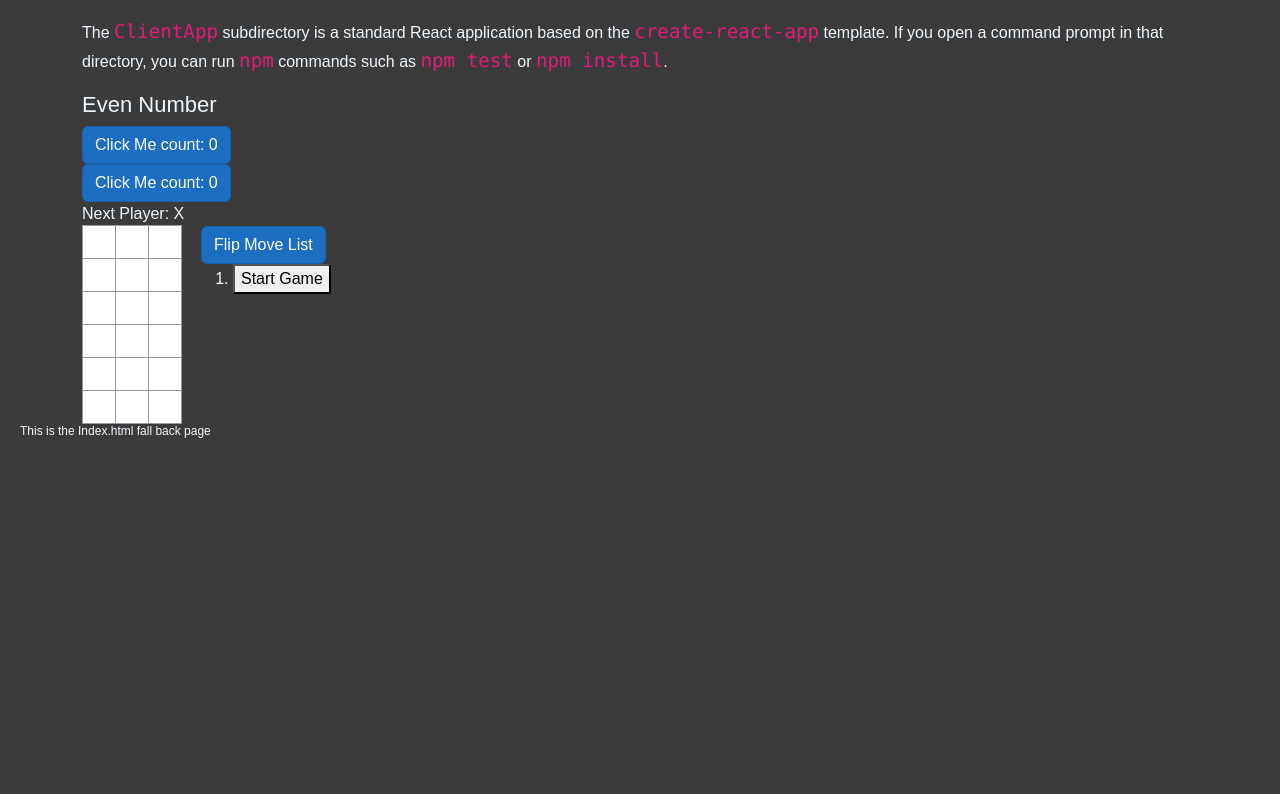
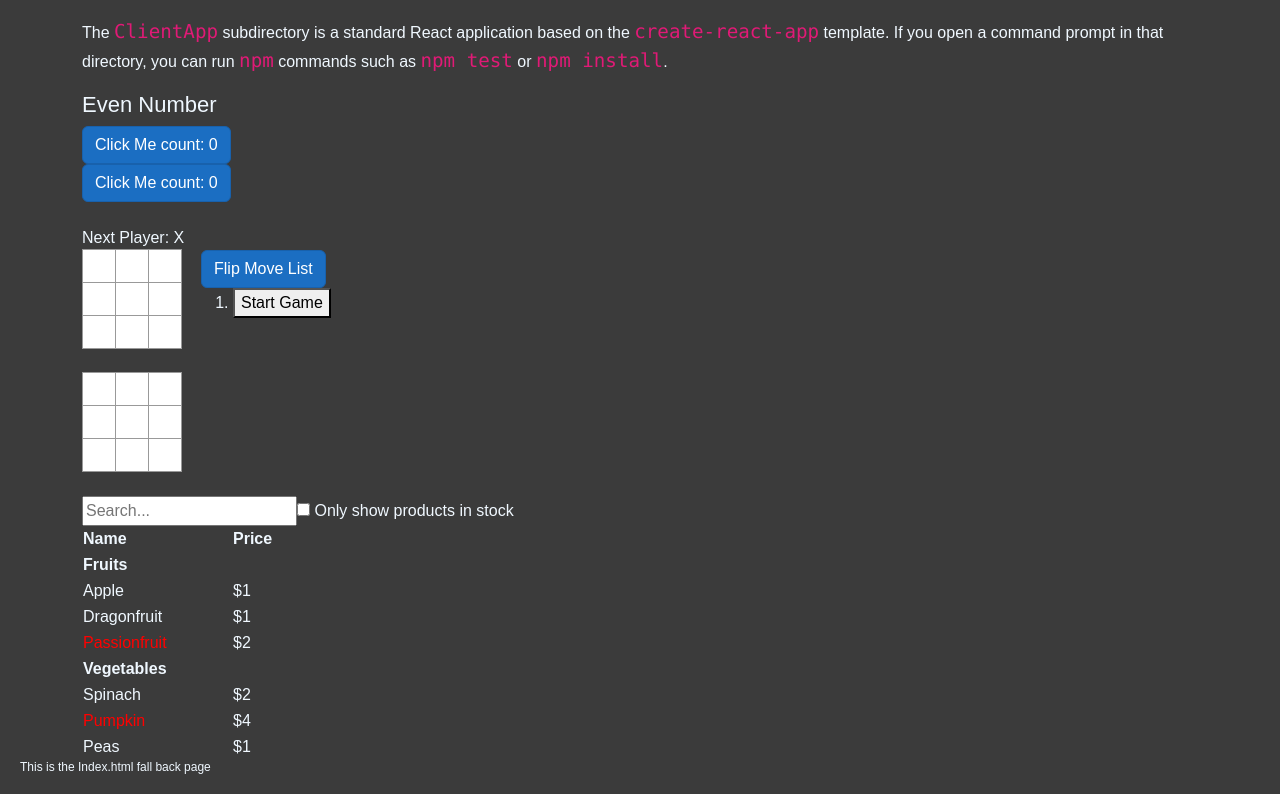
Before and after one commit to Spiffy07/AnotherTwitchApp, a React (Create React App) app in the folder ClientApp/: page / in a window 1280 px wide. Shown: the part 423-1217 px from the top of the page. Before the commit the page ends 881 px from the top, so only its background shows below. Built offline with nearby package versions, Linux system fonts and the light colour scheme.

Commit message:
Add ProductTable component and integrate it into Home; update Game and GameTs components for better layout.

```diff
--- a/ClientApp/src/components/Home.js
+++ b/ClientApp/src/components/Home.js
@@ -2,6 +2,7 @@ import React, { Component } from 'react';
 import MyComponent from './Test';
 import Game from './TicTacToeTut/TicTacToeTut';
 import GameTs from './TicTacToeTut/TicTacToeTs';
+import MyProductTable from './ProductTableTutorial/ProductTable';
 
 
 export class Home extends Component {
@@ -25,8 +26,12 @@ export class Home extends Component {
         </ul>
         <p>The <code>ClientApp</code> subdirectory is a standard React application based on the <code>create-react-app</code> template. If you open a command prompt in that directory, you can run <code>npm</code> commands such as <code>npm test</code> or <code>npm install</code>.</p>
         <MyComponent />
+        <br/>
         <Game />
+        <br/>
         <GameTs />
+        <br/>
+        <MyProductTable/>
       </div>
     );
   }
--- /dev/null
+++ b/ClientApp/src/components/ProductTableTutorial/ProductTable.tsx
@@ -0,0 +1,141 @@
+import React, { useState } from "react";
+
+function ProductCategoryRow({ category }: { category: string }) {
+  return (
+    <tr>
+      <th colSpan={2}>{category}</th>
+    </tr>
+  );
+}
+
+function ProductRow({ product }: { product: Product }) {
+  const name = product.stocked ? (
+    product.name
+  ) : (
+    <span style={{ color: "red" }}>{product.name}</span>
+  );
+
+  return (
+    <tr>
+      <td width={150}>{name}</td>
+      <td>{product.price}</td>
+    </tr>
+  );
+}
+
+function ProductTable({
+  products,
+  filterText,
+  inStockOnly,
+}: {
+  products: Product[];
+  filterText: string;
+  inStockOnly: boolean;
+}) {
+  const rows: React.JSX.Element[] = [];
+  let lastCategory: string | null = null;
+
+  products.forEach((product) => {
+    if (product.category !== lastCategory) {
+      rows.push(
+        <ProductCategoryRow
+          category={product.category}
+          key={product.category}
+        />
+      );
+    }
+    if (product.name.toLowerCase().startsWith(filterText.toLowerCase())) {
+        if (!inStockOnly) rows.push(<ProductRow product={product} key={product.name} />);
+        else if (product.stocked) rows.push(<ProductRow product={product} key={product.name} />);
+    }
+    lastCategory = product.category;
+  });
+
+  return (
+    <table width={240}>
+      <thead>
+        <tr>
+          <th>Name</th>
+          <th>Price</th>
+        </tr>
+      </thead>
+      <tbody>{rows}</tbody>
+    </table>
+  );
+}
+
+interface StateProps {
+  filterText: string;
+  inStockOnly: boolean;
+  onFilterTextChange: Function;
+  onInStockOnlyChange: Function;
+}
+
+function SearchBar({
+  filterText,
+  inStockOnly,
+  onFilterTextChange,
+  onInStockOnlyChange,
+}: StateProps) {
+  return (
+    <form>
+      <input
+        onChange={(e) => onFilterTextChange(e.target.value)}
+        type="text"
+        placeholder="Search..."
+      />
+      <label>
+        <input
+          onChange={(e) => onInStockOnlyChange(e.target.checked)}
+          type="checkbox"
+        />{" "}
+        Only show products in stock
+      </label>
+    </form>
+  );
+}
+
+interface ProductProps {
+  products: Product[];
+}
+
+function FilterableProductTable({ products }: ProductProps) {
+  const [filterText, setFilterText] = useState("");
+  const [inStockOnly, setInStockOnly] = useState(false);
+
+  return (
+    <div>
+      <SearchBar
+        filterText={filterText}
+        inStockOnly={inStockOnly}
+        onFilterTextChange={setFilterText}
+        onInStockOnlyChange={setInStockOnly}
+      />
+      <ProductTable
+        products={products}
+        filterText={filterText}
+        inStockOnly={inStockOnly}
+      />
+    </div>
+  );
+}
+
+type Product = {
+  category: string;
+  price: string;
+  stocked: boolean;
+  name: string;
+};
+
+const PRODUCTS: Product[] = [
+  { category: "Fruits", price: "$1", stocked: true, name: "Apple" },
+  { category: "Fruits", price: "$1", stocked: true, name: "Dragonfruit" },
+  { category: "Fruits", price: "$2", stocked: false, name: "Passionfruit" },
+  { category: "Vegetables", price: "$2", stocked: true, name: "Spinach" },
+  { category: "Vegetables", price: "$4", stocked: false, name: "Pumpkin" },
+  { category: "Vegetables", price: "$1", stocked: true, name: "Peas" },
+];
+
+export default function MyProductTable() {
+  return <FilterableProductTable products={PRODUCTS} />;
+}
--- a/ClientApp/src/components/TicTacToeTut/TicTacToeTut.jsx
+++ b/ClientApp/src/components/TicTacToeTut/TicTacToeTut.jsx
@@ -201,5 +201,7 @@ function indexToRowColumn(index) {
       return " (3, 2)";
     case 8:
       return " (3, 3)";
+    default:
+      throw new RangeError;
   }
 }
```
